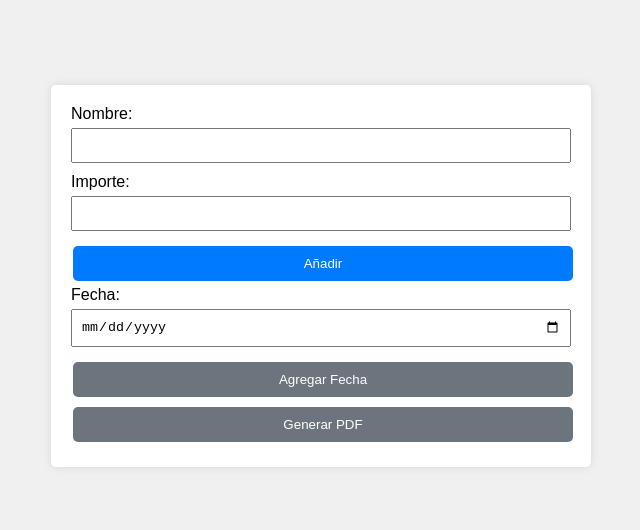
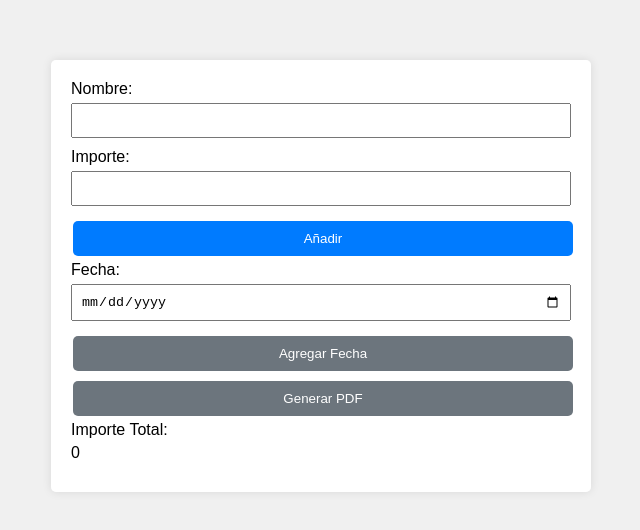
Before and after one commit to conraMARTINEZ/PlanillaSaoPablo, a plain HTML site: page index.html in a window 1280 px wide. Shown: the part 124-654 px from the top of the page, without its empty margins (319-959 px from the left). Drawn offline with nearby package versions, Linux system fonts and the light colour scheme.

Commit message:
Update index.html

```diff
--- a/index.html
+++ b/index.html
@@ -25,8 +25,13 @@
         <button class="button button-secondary" id="addDateButton">Agregar Fecha</button>
         <button class="button button-secondary" id="generatePDFButton">Generar PDF</button>
 
+        <div class="form-group total">
+            <label>Importe Total:</label>
+            <span id="totalAmount">0</span>
+        </div>
+
         <div id="entries"></div>
-        <button class="button button-secondary" id="toggleButton" style="display:none;">Mostrar más</button>
+        <button class="button button-secondary" id="toggleButton" style="display: none;">Mostrar más</button>
     </div>
 
     <script src="https://cdnjs.cloudflare.com/ajax/libs/jspdf/2.5.1/jspdf.umd.min.js"></script>
```
